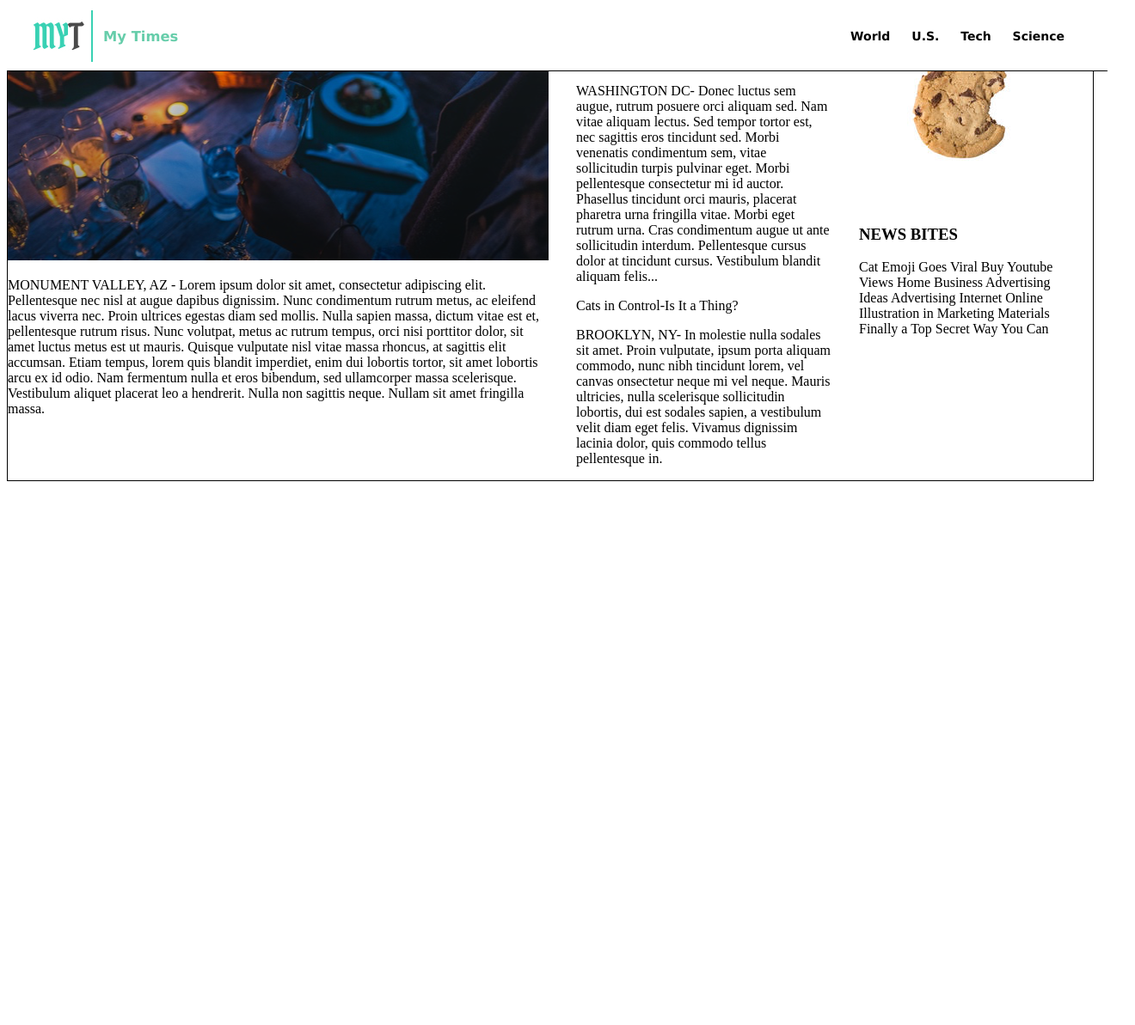
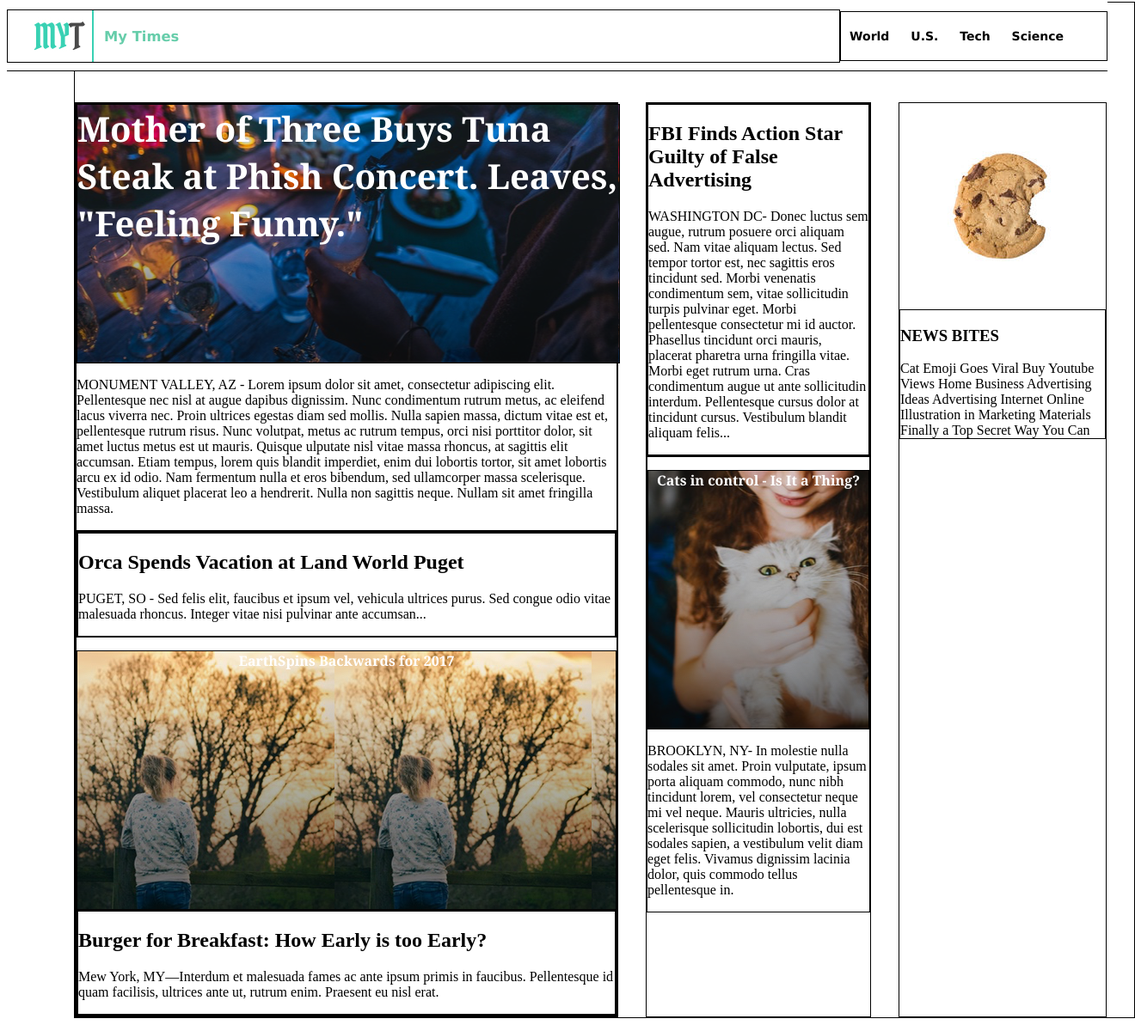
Before and after one commit to steveb199/mytimes, a plain HTML site: page index.html in a window 1280 px wide. Shown: the part 6-1199 px from the top of the page at 86% size, 1320 px wide, since content can reach past the window. Before the commit the page ends 800 px from the top, so only its background shows below. Drawn offline with Linux system fonts and the light colour scheme.

Commit message:
Positioning nearly complete

```diff
--- a/index.html
+++ b/index.html
@@ -24,15 +24,17 @@
       <div class="column large">
         <div class="lead-story">
           <div class="image-content">
-            <img src="resources/images/img-story-main.png" alt="">
-            <p class="narrative">MONUMENT VALLEY, AZ - Lorem ipsum dolor
-              sit amet, consectetur adipiscing elit. Pellentesque nec nisl at
-              augue dapibus dignissim. Nunc condimentum rutrum metus, ac
-              eleifend lacus viverra nec. Proin ultrices egestas diam sed
+            <span>Mother of Three Buys Tuna Steak at Phish Concert. Leaves,
+               "Feeling Funny."</span>
+          </div>
+          <p class="narrative">MONUMENT VALLEY, AZ - Lorem ipsum dolor sit amet,
+          consectetur adipiscing elit. Pellentesque nec nisl at augue dapibus
+          dignissim. Nunc condimentum rutrum metus, ac eleifend lacus viverra
+          nec. Proin ultrices egestas diam sed
           mollis. Nulla sapien massa, dictum vitae est et, pellentesque
           rutrum risus. Nunc volutpat, metus ac rutrum tempus, orci nisi
           porttitor dolor, sit amet luctus metus est ut mauris. Quisque
-              vulputate nisl vitae massa rhoncus, at sagittis elit accumsan.
+          ulputate nisl vitae massa rhoncus, at sagittis elit accumsan.
           Etiam tempus, lorem quis blandit imperdiet, enim dui lobortis
           tortor, sit amet lobortis arcu ex id odio. Nam fermentum nulla
           et eros bibendum, sed ullamcorper massa scelerisque. Vestibulum
@@ -40,11 +42,33 @@
           sit amet fringilla massa.
           </p>
          </div>
+
           <div class="stories">
+            <div class="story">
+              <div class="text-content">
+              <h2>Orca Spends Vacation at Land World Puget</h2>
+              <p class="narative">PUGET, SO - Sed felis elit, faucibus et
+                 ipsum vel, vehicula ultrices purus. Sed congue odio vitae
+                  malesuada rhoncus. Integer vitae nisi pulvinar ante
+                  accumsan...</p>
+              </div>
+            </div>
 
+            <div class="fall-cancelled image-content">
+              <span>EarthSpins Backwards for 2017</span>
+            </div>
+
+            <div class="story">
+              <div class="text-content">
+                <h2>Burger for Breakfast: How Early is too Early?</h2>
+                <p class="narrative">Mew York, MY—Interdum et malesuada fames ac
+                  ante ipsum primis in faucibus. Pellentesque id quam facilisis,
+                  ultrices ante ut, rutrum enim. Praesent eu nisl erat. </p>
+              </div>
+            </div>
           </div>
       <!-- second colum -->
-        </div>
+
       </div>
       <div class="column medium">
         <div class="story">
@@ -62,19 +86,16 @@
           </p>
         </div>
         </div>
-
         <div class="story">
           <div class="cat-ceo image-content">
-          <span>Cats in Control-Is It a Thing?</span>
+            <span>Cats in control - Is It a Thing?</span>
           </div>
-        <p class="narrative">
-          BROOKLYN, NY- In molestie nulla sodales sit amet. Proin vulputate,
-          ipsum porta aliquam commodo, nunc nibh tincidunt lorem, vel canvas
-          onsectetur neque mi vel neque. Mauris ultricies, nulla scelerisque
-          sollicitudin lobortis, dui est sodales sapien, a vestibulum velit
-          diam eget felis. Vivamus dignissim lacinia dolor, quis commodo tellus
-          pellentesque in.
-        </p>
+          <p class="narrative">BROOKLYN, NY- In molestie nulla sodales sit amet.
+             Proin vulputate, ipsum porta aliquam commodo, nunc nibh tincidunt
+             lorem, vel consectetur neque mi vel neque. Mauris ultricies, nulla
+             scelerisque sollicitudin lobortis, dui est sodales sapien, a
+             vestibulum velit diam eget felis. Vivamus dignissim lacinia dolor,
+              quis commodo tellus pellentesque in.</p>
         </div>
         </div>
 
@@ -91,7 +112,7 @@
         <span class="bite">Finally a Top Secret Way You Can</span>
       </div>
     </div>
+    </div>
 
-    </div>
   </body>
 </html>
--- a/resources/css/style.css
+++ b/resources/css/style.css
@@ -47,8 +47,10 @@ header{
 /*Body Section*/
 .content{
   display: flex;
-  border: 1px solid black;
-}
+  width: 1232px;
+  margin: auto 78px auto;
+  padding-top: 116px;
+  }
 
 .column{
   display: flex;
@@ -71,6 +73,36 @@ header{
 
 }
 
+div{
+  border: 1px solid black;
+}
+
 .content div{
+  border: 1px solid black;
+}
+
+.lead-story .image-content{
+  background-image: url(../images/img-story-main.png);
+  width: 630px;
+  margin-top: 0px;
+  font-size: 40px;
+  text-align: left;
+}
+
+.fall-cancelled.image-content{
+  background-image: url(../images/img-story-2.png);
 
 }
+.cat-ceo.image-content{
+  background-image: url(../images/img-story-1.png);
+}
+
+.image-content{
+   color: white;
+   font-weight: bold;
+   text-align: center;
+   font-weight: bold;
+   height: 300px;
+   font-family: georgia;
+   margin-top: 15px;
+}
```
Lines whose indentation alone changed are shown as unchanged.
